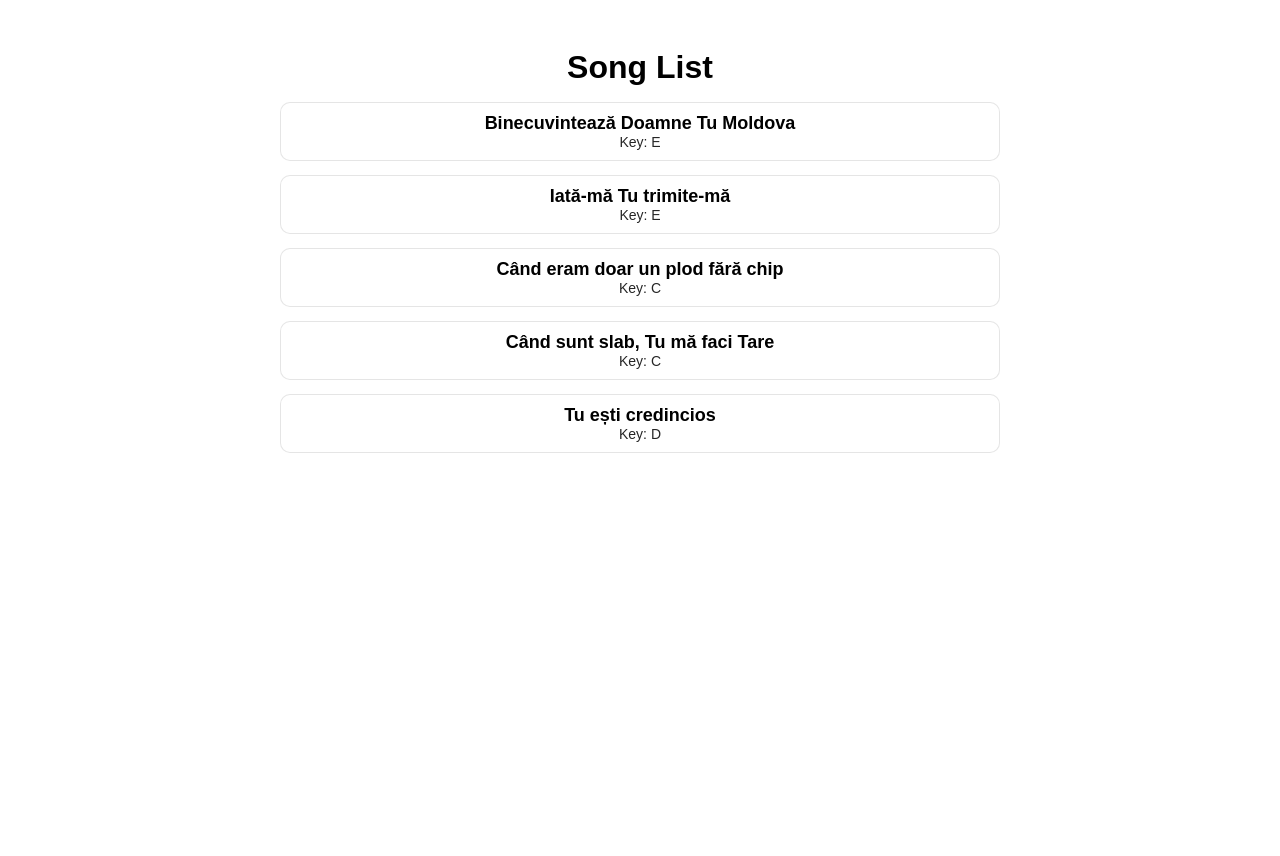
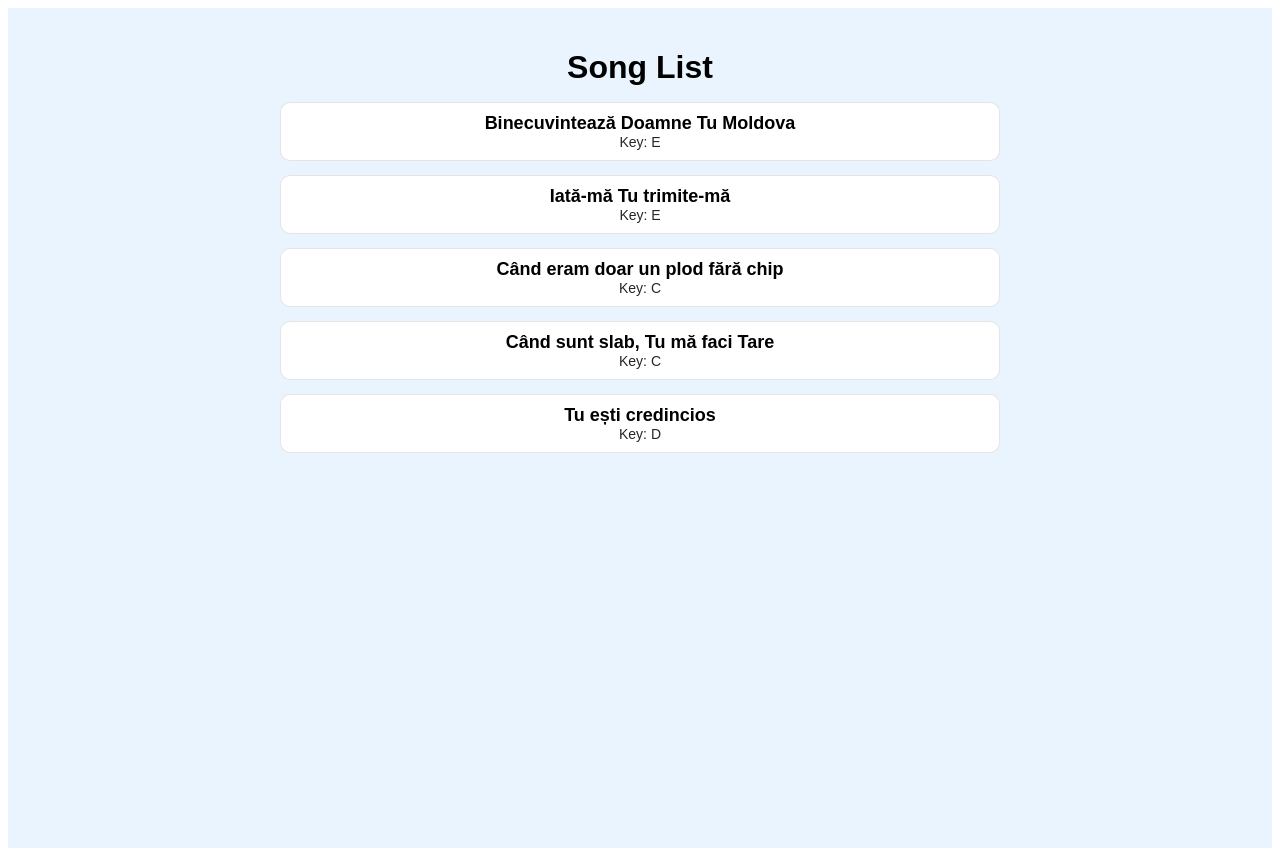
Before and after one commit to suiramchi-blip/moldova-song-book1, a React (Vite) app: page / in a window 1280 px wide. Built offline with nearby package versions, Linux system fonts and the light colour scheme.

Commit message:
Update App.tsx

```diff
--- a/src/App.tsx
+++ b/src/App.tsx
@@ -405,7 +405,7 @@ export default function App() {
       padding: stageMode ? 28 : 20,
       paddingBottom: showVideo ? 260 : 20,
       fontFamily: "Arial, sans-serif",
-      background: stageMode ? "#000" : "#fff",
+      background: stageMode ? "#000" : "#eaf4ff",
       color: stageMode ? "#fff" : "#000",
     };
 
```
